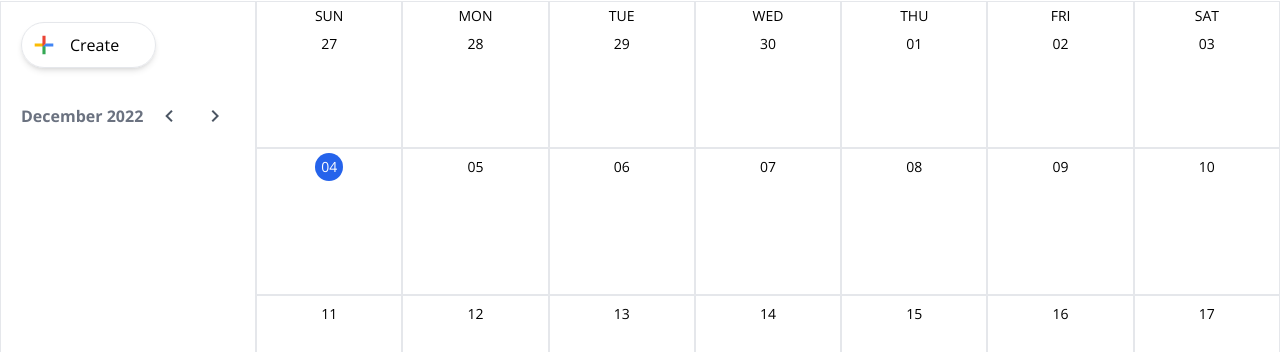
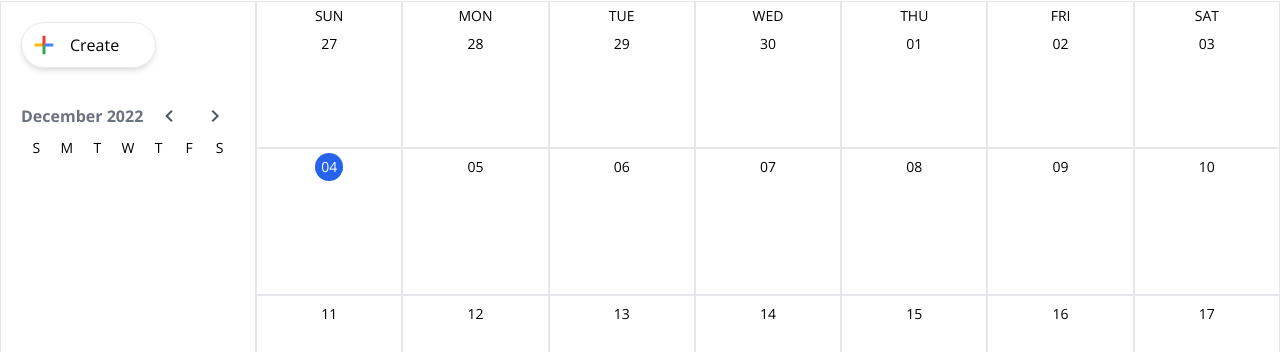
Before and after one commit to rifatptk/google-calendar-clone, a React (Vite) app: page / in a window 1280 px wide. Shown: the part 63-415 px from the top of the page. Built offline with nearby package versions, Linux system fonts and the light colour scheme.

Commit message:
small calendar header added

```diff
--- a/src/components/SmallCalendar.jsx
+++ b/src/components/SmallCalendar.jsx
@@ -39,6 +39,13 @@ const SmallCalendar = () => {
           </span>
         </button>
       </header>
+      <div className="grid grid-cols-7 grid-rows-6">
+        {currentMonth[0].map((day, dayIdx) => (
+          <span key={dayIdx} className="text-sm py-1 text-center">
+            {day.format('dd').charAt(0)}
+          </span>
+        ))}
+      </div>
     </div>
   );
 };
```
